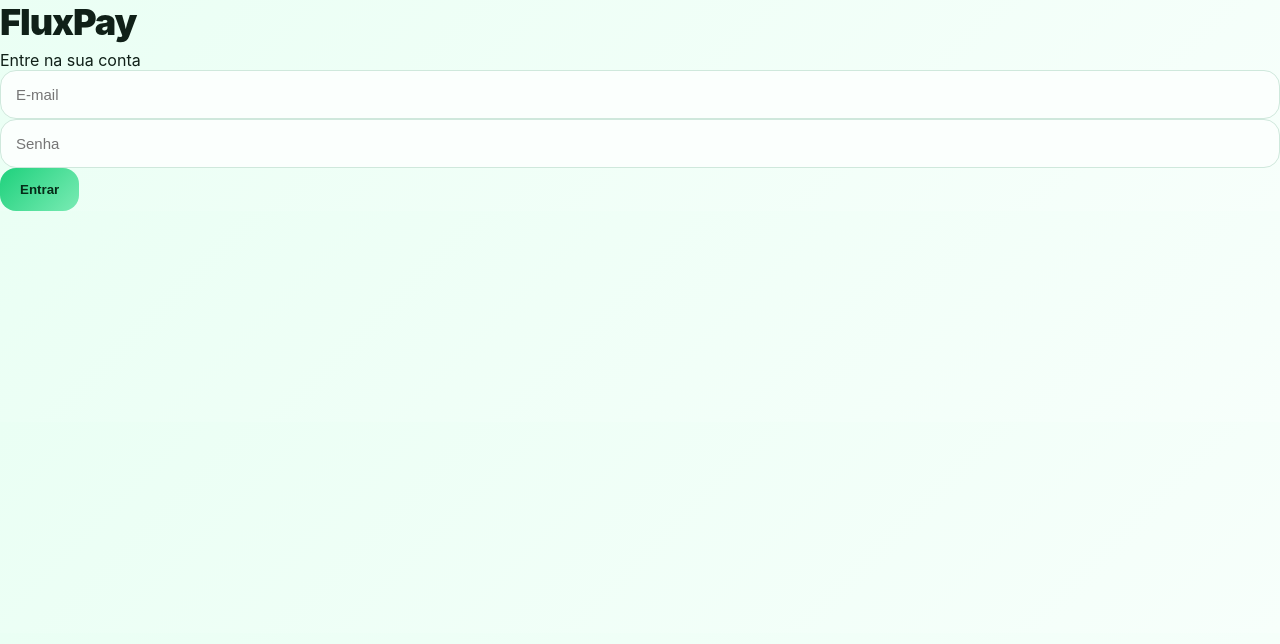
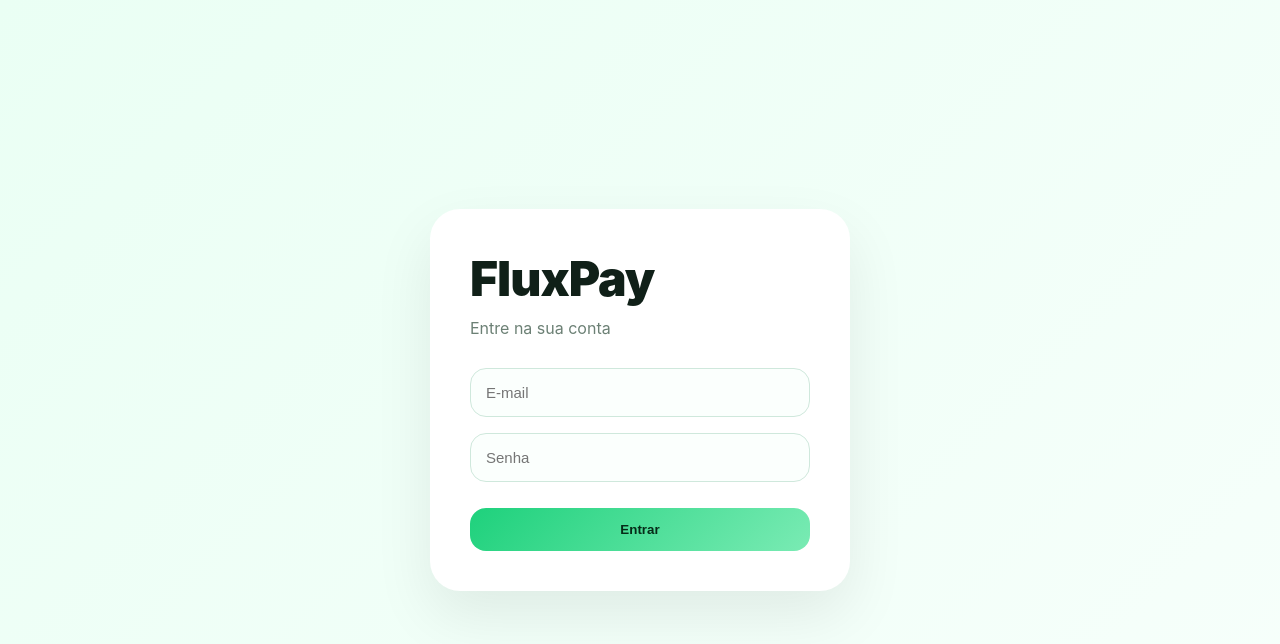
Before and after one commit to F4-X/Financeiro, a React (Vite) app in the folder frontend/: page /login in a window 1280 px wide. Shown: the top 644 px of the page. Built offline with nearby package versions, Linux system fonts and the light colour scheme.

Commit message:
Update global.css

```diff
--- a/frontend/src/styles/global.css
+++ b/frontend/src/styles/global.css
@@ -274,3 +274,40 @@
     width: 100%;
   }
 }
+
+.login-page{
+  min-height:100vh;
+  display:flex;
+  align-items:center;
+  justify-content:center;
+  padding:20px;
+  background:linear-gradient(135deg,#eafff4,#f7fffb);
+}
+
+.login-box{
+  width:100%;
+  max-width:420px;
+  background:white;
+  padding:40px;
+  border-radius:30px;
+  box-shadow:0 25px 60px rgba(0,0,0,.08);
+}
+
+.login-box h1{
+  font-size:48px;
+  margin-bottom:10px;
+}
+
+.login-box p{
+  color:#6c8075;
+  margin-bottom:30px;
+}
+
+.login-box input{
+  margin-bottom:16px;
+}
+
+.login-box button{
+  width:100%;
+  margin-top:10px;
+}
```
